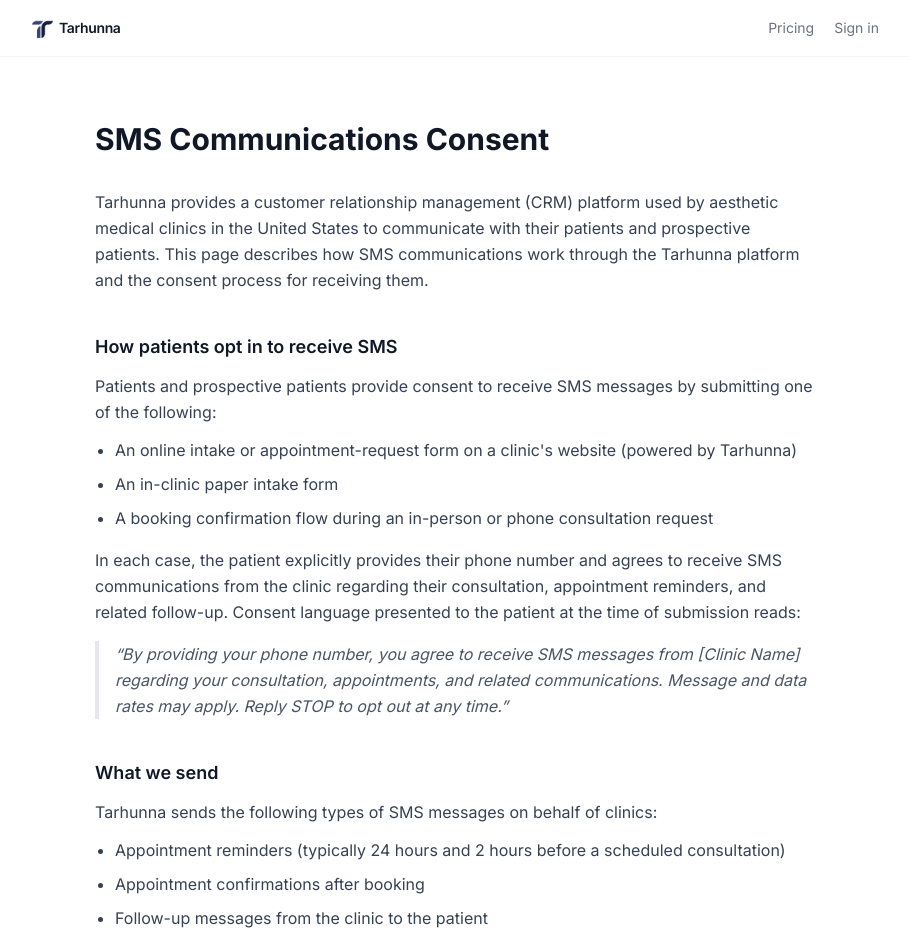
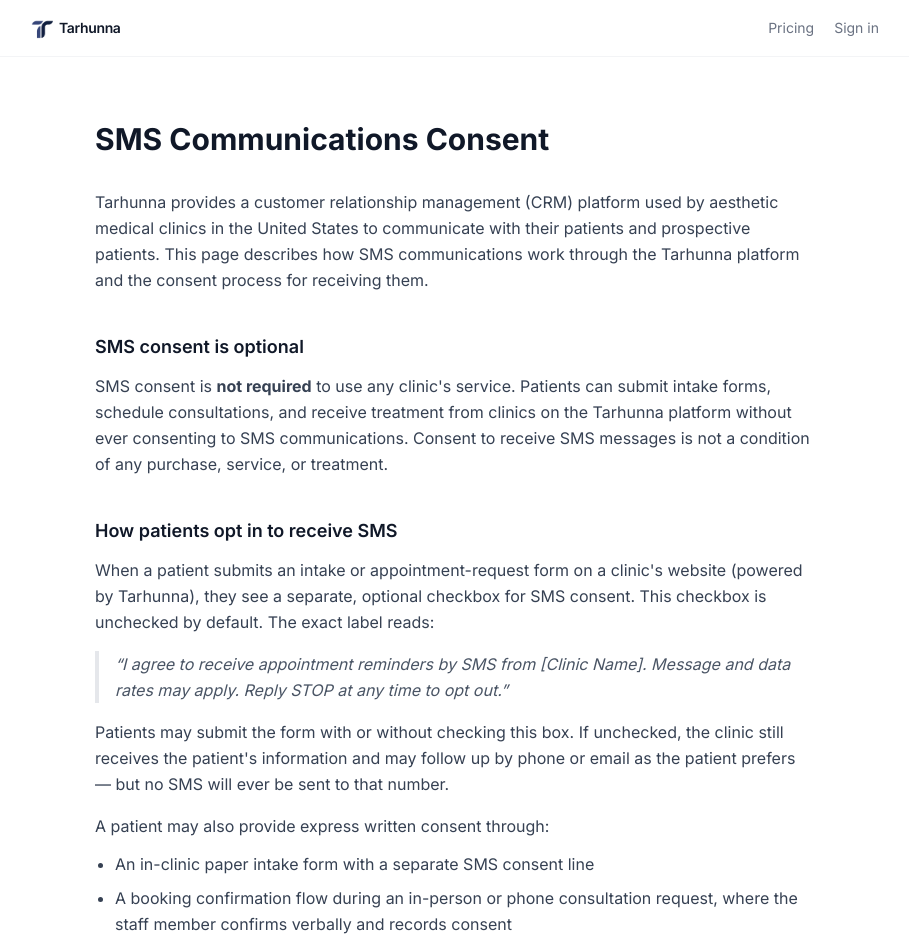
Before and after one commit to will04waf-prog/clinic-software, a Next.js app: page /sms-consent in a window 1280 px wide. Shown: the top 951 px of the page, without its empty margins (185-1094 px from the left). Built offline with nearby package versions, Linux system fonts and the light colour scheme.

Commit message:
Fix /sms-consent wording for Twilio TCPA compliance (Error 30475)
Co-Authored-By: Claude Opus 4.7 <noreply@anthropic.com>

```diff
--- a/src/app/sms-consent/page.tsx
+++ b/src/app/sms-consent/page.tsx
@@ -50,34 +50,47 @@ export default function SmsConsentPage() {
             </section>
 
             <section>
+              <h2 className="text-lg font-semibold text-gray-900 mb-3">SMS consent is optional</h2>
+              <p>
+                SMS consent is <strong>not required</strong> to use any clinic&apos;s service.
+                Patients can submit intake forms, schedule consultations, and receive treatment
+                from clinics on the Tarhunna platform without ever consenting to SMS
+                communications. Consent to receive SMS messages is not a condition of any
+                purchase, service, or treatment.
+              </p>
+            </section>
+
+            <section>
               <h2 className="text-lg font-semibold text-gray-900 mb-3">How patients opt in to receive SMS</h2>
               <p>
-                Patients and prospective patients provide consent to receive SMS messages by
-                submitting one of the following:
+                When a patient submits an intake or appointment-request form on a clinic&apos;s
+                website (powered by Tarhunna), they see a separate, optional checkbox for SMS
+                consent. This checkbox is unchecked by default. The exact label reads:
+              </p>
+              <blockquote className="mt-4 border-l-4 border-gray-200 pl-4 italic text-gray-600">
+                &ldquo;I agree to receive appointment reminders by SMS from [Clinic Name].
+                Message and data rates may apply. Reply STOP at any time to opt out.&rdquo;
+              </blockquote>
+              <p className="mt-4">
+                Patients may submit the form with or without checking this box. If unchecked, the
+                clinic still receives the patient&apos;s information and may follow up by phone
+                or email as the patient prefers &mdash; but no SMS will ever be sent to that
+                number.
+              </p>
+              <p className="mt-4">
+                A patient may also provide express written consent through:
               </p>
               <ul className="list-disc pl-5 mt-3 space-y-2">
-                <li>An online intake or appointment-request form on a clinic&apos;s website (powered by Tarhunna)</li>
-                <li>An in-clinic paper intake form</li>
-                <li>A booking confirmation flow during an in-person or phone consultation request</li>
+                <li>An in-clinic paper intake form with a separate SMS consent line</li>
+                <li>A booking confirmation flow during an in-person or phone consultation request, where the staff member confirms verbally and records consent</li>
               </ul>
-              <p className="mt-4">
-                In each case, the patient explicitly provides their phone number and agrees to
-                receive SMS communications from the clinic regarding their consultation,
-                appointment reminders, and related follow-up. Consent language presented to the
-                patient at the time of submission reads:
-              </p>
-              <blockquote className="mt-4 border-l-4 border-gray-200 pl-4 italic text-gray-600">
-                &ldquo;By providing your phone number, you agree to receive SMS messages from
-                [Clinic Name] regarding your consultation, appointments, and related
-                communications. Message and data rates may apply. Reply STOP to opt out at any
-                time.&rdquo;
-              </blockquote>
             </section>
 
             <section>
               <h2 className="text-lg font-semibold text-gray-900 mb-3">What we send</h2>
               <p>
-                Tarhunna sends the following types of SMS messages on behalf of clinics:
+                If a patient has consented, Tarhunna sends the following types of SMS messages
+                on behalf of clinics:
               </p>
               <ul className="list-disc pl-5 mt-3 space-y-2">
                 <li>Appointment reminders (typically 24 hours and 2 hours before a scheduled consultation)</li>
@@ -86,6 +99,8 @@ export default function SmsConsentPage() {
               </ul>
               <p className="mt-4">
                 All messages identify the originating clinic and include opt-out instructions.
+                SMS messages are transactional in nature &mdash; appointment confirmations and
+                reminders only &mdash; not marketing.
               </p>
             </section>
 
```
